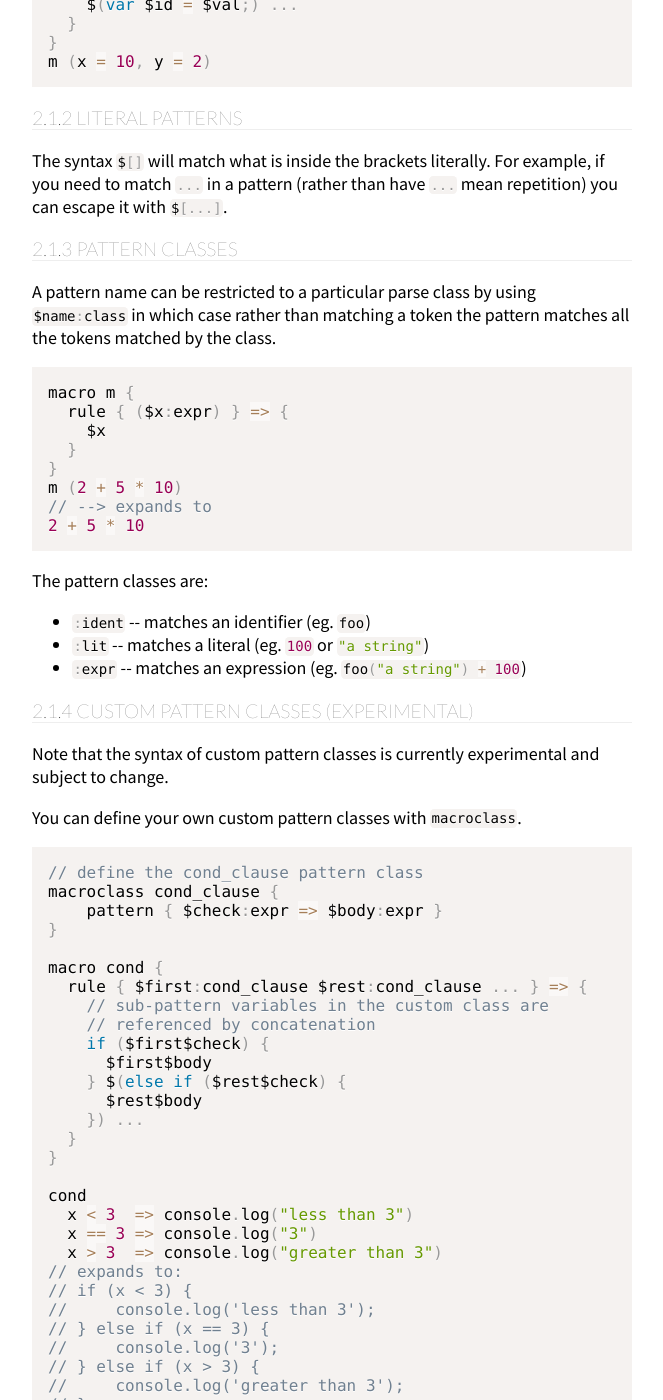
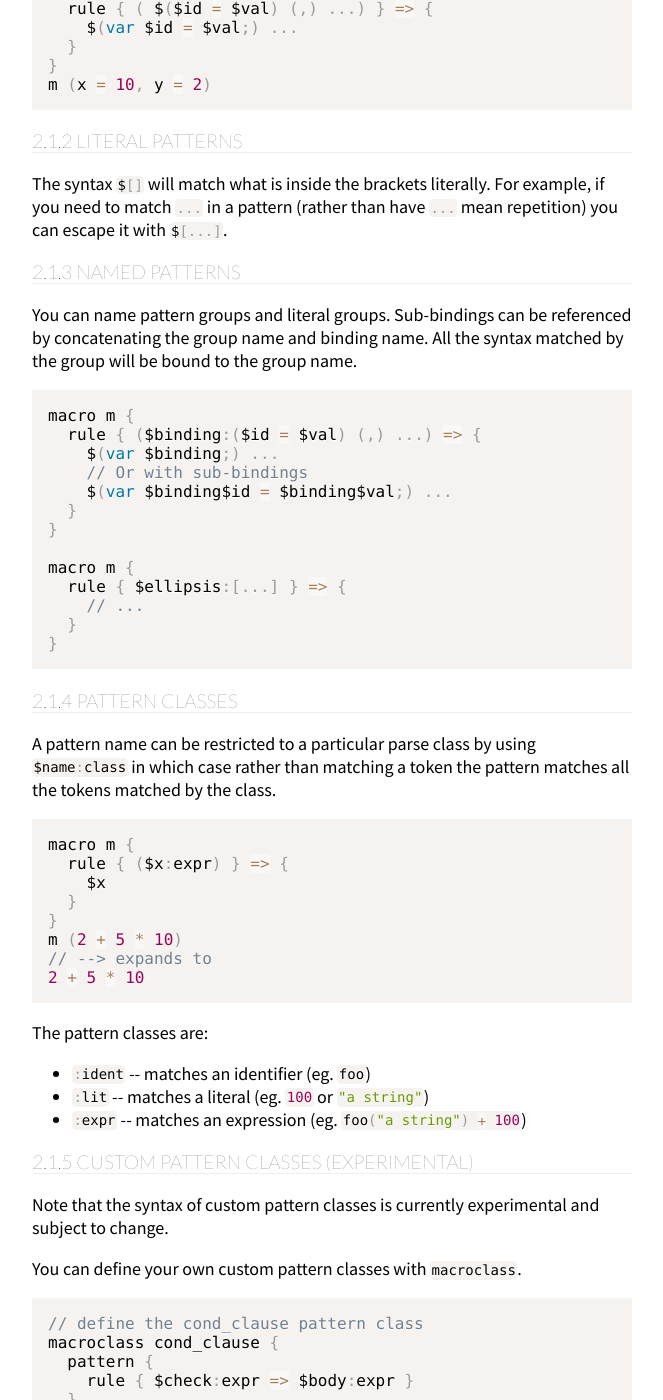
Before and after one commit to sweet-js/sweet-core, a Jekyll site: the page doc/main/sweet.html, which Jekyll copies as it is, in a window 1280 px wide and 1400 px high, scrolled down 3636 px. Shown: the whole window, without its empty margins (308-971 px from the left). Built offline with Jekyll 4.4.1, drawn with Linux system fonts in a browser that asks for light colours; some of the changed text lies outside the part shown.

Commit message:
building the docs

```diff
--- a/doc/main/sweet.html
+++ b/doc/main/sweet.html
@@ -137,8 +137,9 @@ code > span.er { color: #ff0000; font-weight: bold; }
 <li><a href="#patterns"><span class="toc-section-number">2.1</span> Patterns</a><ul>
 <li><a href="#repetition"><span class="toc-section-number">2.1.1</span> Repetition</a></li>
 <li><a href="#literal-patterns"><span class="toc-section-number">2.1.2</span> Literal patterns</a></li>
-<li><a href="#pattern-classes"><span class="toc-section-number">2.1.3</span> Pattern Classes</a></li>
-<li><a href="#custom-pattern-classes-experimental"><span class="toc-section-number">2.1.4</span> Custom Pattern Classes (Experimental)</a></li>
+<li><a href="#named-patterns"><span class="toc-section-number">2.1.3</span> Named patterns</a></li>
+<li><a href="#pattern-classes"><span class="toc-section-number">2.1.4</span> Pattern Classes</a></li>
+<li><a href="#custom-pattern-classes-experimental"><span class="toc-section-number">2.1.5</span> Custom Pattern Classes (Experimental)</a></li>
 </ul></li>
 </ul></li>
 <li><a href="#hygiene"><span class="toc-section-number">3</span> Hygiene</a><ul>
@@ -256,7 +257,22 @@ m (1, 2, 3, 4)</code></pre>
 m (x = 10, y = 2)</code></pre>
 <h3 id="literal-patterns"><span class="header-section-number">2.1.2</span> Literal patterns</h3>
 <p>The syntax <code>$[]</code> will match what is inside the brackets literally. For example, if you need to match <code>...</code> in a pattern (rather than have <code>...</code> mean repetition) you can escape it with <code>$[...]</code>.</p>
-<h3 id="pattern-classes"><span class="header-section-number">2.1.3</span> Pattern Classes</h3>
+<h3 id="named-patterns"><span class="header-section-number">2.1.3</span> Named patterns</h3>
+<p>You can name pattern groups and literal groups. Sub-bindings can be referenced by concatenating the group name and binding name. All the syntax matched by the group will be bound to the group name.</p>
+<pre class="js"><code>macro m {
+  rule { ($binding:($id = $val) (,) ...) =&gt; {
+    $(var $binding;) ...
+    // Or with sub-bindings
+    $(var $binding$id = $binding$val;) ...
+  }
+}
+
+macro m {
+  rule { $ellipsis:[...] } =&gt; {
+    // ...
+  }
+}</code></pre>
+<h3 id="pattern-classes"><span class="header-section-number">2.1.4</span> Pattern Classes</h3>
 <p>A pattern name can be restricted to a particular parse class by using <code>$name:class</code> in which case rather than matching a token the pattern matches all the tokens matched by the class.</p>
 <pre class="js"><code>macro m {
   rule { ($x:expr) } =&gt; {
@@ -272,12 +288,14 @@ m (2 + 5 * 10)
 <li><code>:lit</code> -- matches a literal (eg. <code>100</code> or <code>&quot;a string&quot;</code>)</li>
 <li><code>:expr</code> -- matches an expression (eg. <code>foo(&quot;a string&quot;) + 100</code>)</li>
 </ul>
-<h3 id="custom-pattern-classes-experimental"><span class="header-section-number">2.1.4</span> Custom Pattern Classes (Experimental)</h3>
+<h3 id="custom-pattern-classes-experimental"><span class="header-section-number">2.1.5</span> Custom Pattern Classes (Experimental)</h3>
 <p>Note that the syntax of custom pattern classes is currently experimental and subject to change.</p>
 <p>You can define your own custom pattern classes with <code>macroclass</code>.</p>
 <pre class="js"><code>// define the cond_clause pattern class
 macroclass cond_clause {
-    pattern { $check:expr =&gt; $body:expr }
+  pattern {
+    rule { $check:expr =&gt; $body:expr }
+  }
 }
 
 macro cond {
@@ -304,10 +322,15 @@ cond
 // } else if (x &gt; 3) {
 //     console.log(&#39;greater than 3&#39;);
 // }</code></pre>
-<p>You can also define multiple patterns and bind missing sub-pattern variables with <code>where</code>:</p>
+<p>You can also define multiple patterns and bind missing sub-pattern variables using <code>with</code>. You may supply multiple <code>with</code> declarations or separate bindings by commas.</p>
 <pre class="js"><code>macroclass alias_pair {
-    pattern { $from:ident as $to:ident }
-    pattern { $from:ident } where ($to = #{ $from })
+  pattern {
+    rule { $from:ident as $to:ident }
+  }
+  pattern {
+    rule { $from:ident }
+    with $to = #{ $from };
+  }
 }
 
 macro import {
@@ -326,6 +349,7 @@ import { a, b as c, d } from &#39;foo&#39;
 // var a = __module.a;
 // var c = __module.b;
 // var d = __module.d;</code></pre>
+<p>Patterns with only a <code>rule</code> declaration may be collapsed into just a <code>rule</code> declaration in lieu of a <code>pattern</code>.</p>
 <h1 id="hygiene"><span class="header-section-number">3</span> Hygiene</h1>
 <p>The most important property of sweet.js is hygiene. Hygiene prevents variables names inside of macros from clashing with variables in the surrounding code. It's what gives macros the power to actually be syntactic abstractions by hiding implementation details and allowing you to use a hygienic macro <em>anywhere</em> in your code.</p>
 <p>Hygiene protects against two kinds of naming collisions: binding collisions and reference collisions.</p>
```
Also changed, not shown: other parts of doc/main/sweet.html (+1 -1 lines). Lines whose indentation alone changed are shown as unchanged.
